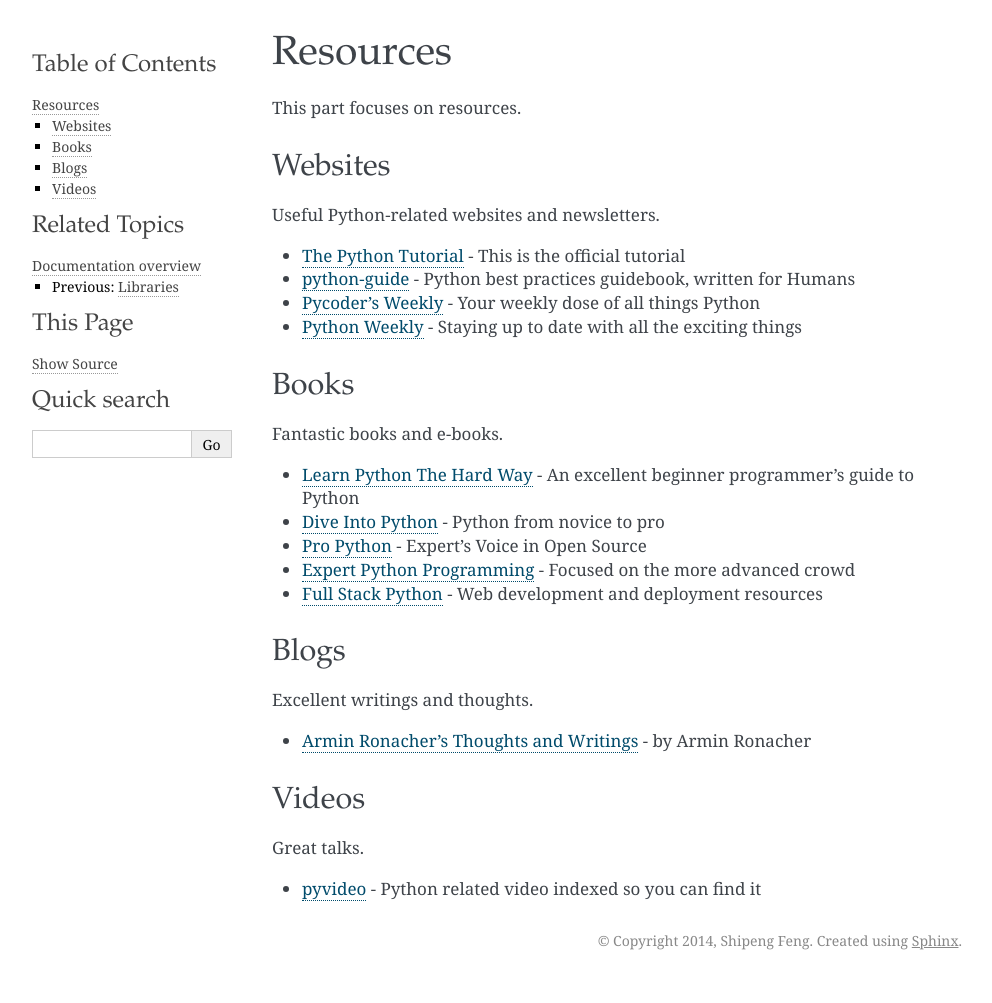
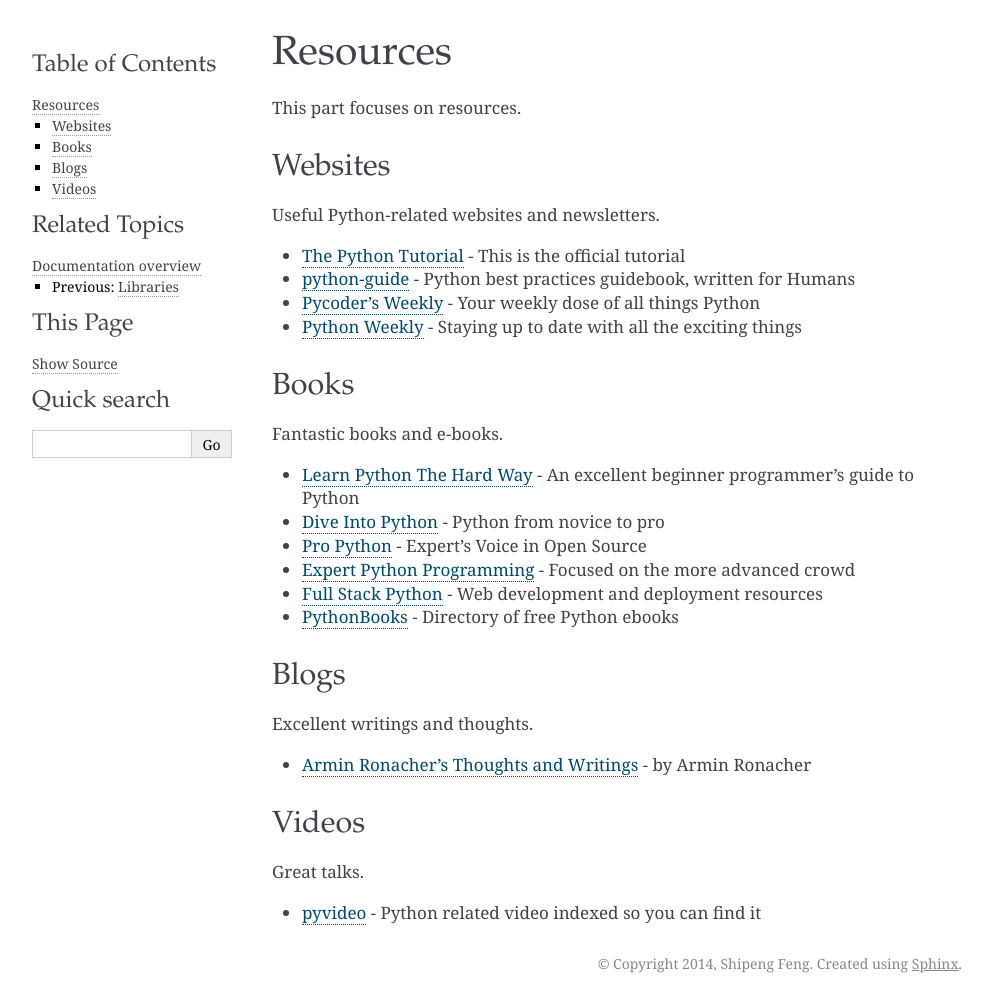
Before and after one commit to fengsp/easy-python, a Sphinx documentation site: the page built from docs/resources.rst, in a window 1280 px wide. Shown: the whole page, without its empty margins (148-1140 px from the left). Built offline with Sphinx 7.4.7, drawn with Linux system fonts in a browser that asks for light colours; before the commit the page ends 980 px from its top, so only the background shows below that.

Commit message:
Added Pythonbooks

```diff
--- a/docs/resources.rst
+++ b/docs/resources.rst
@@ -31,6 +31,7 @@
 - `Pro Python`_ - Expert's Voice in Open Source
 - `Expert Python Programming`_ - Focused on the more advanced crowd
 - `Full Stack Python`_ - Web development and deployment resources
+- `PythonBooks`_ - Directory of free Python ebooks
 
 
 .. _Learn Python The Hard Way: http://learnpythonthehardway.org/book/
@@ -38,6 +39,7 @@
 .. _Pro Python: http://propython.com/
 .. _Expert Python Programming: http://www.packtpub.com/expert-python-programming/book
 .. _Full Stack Python: http://www.fullstackpython.com/
+.. _PythonBooks: http://pythonbooks.revolunet.com/
 
 
 Blogs
```
